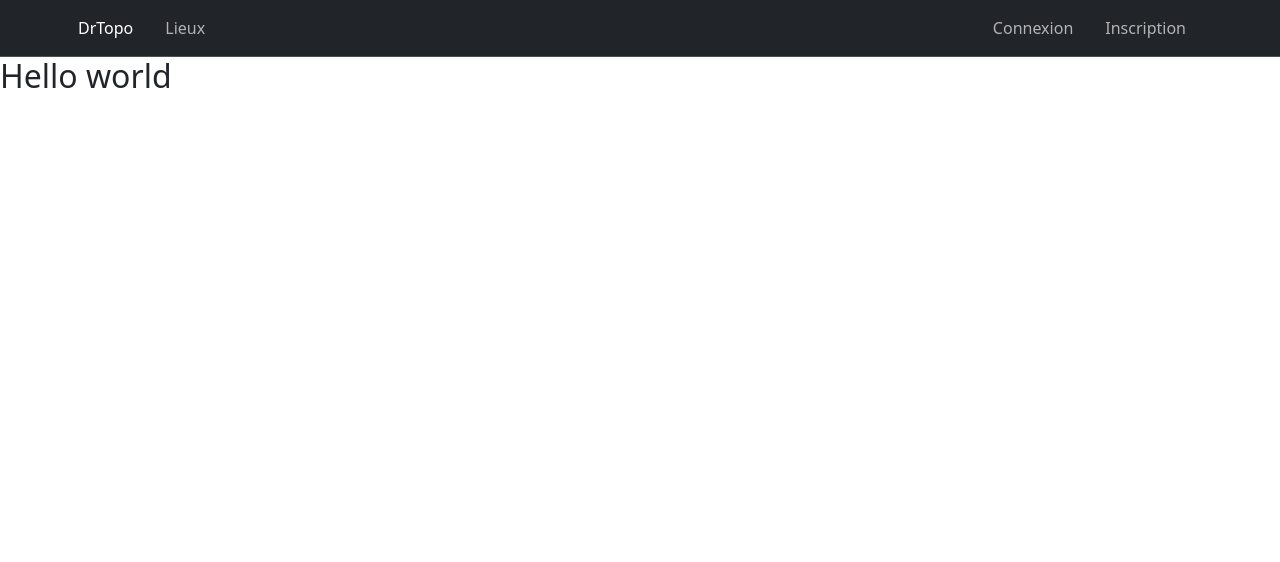
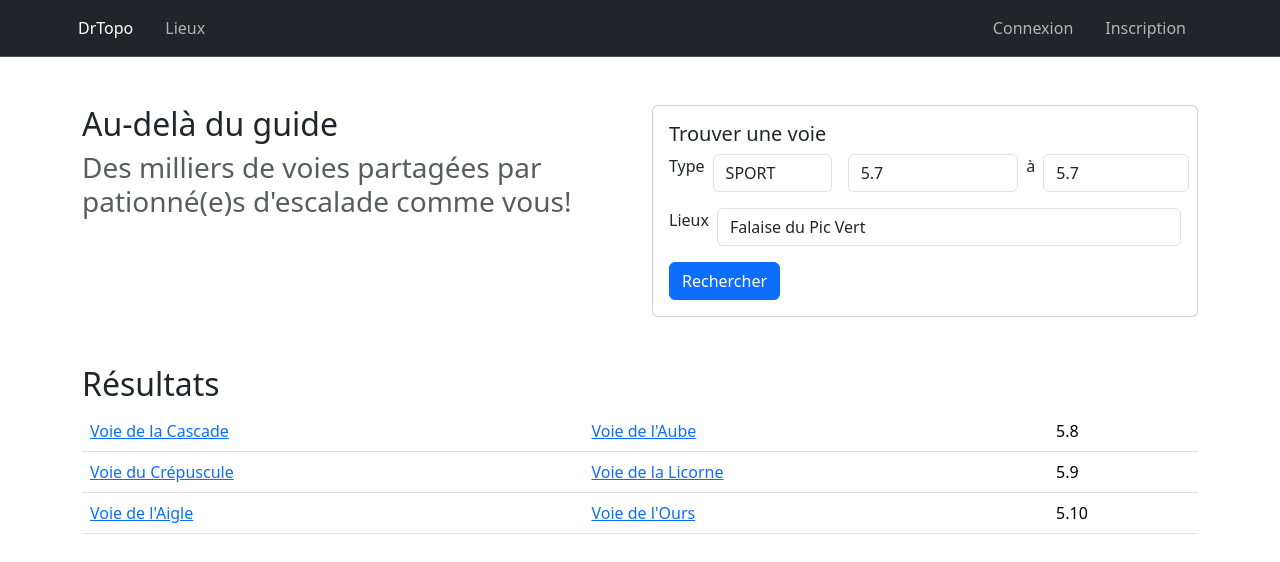
Before and after one commit to pierreolivierc/TP3_app_web, a Vue app in the folder tp3-h24-main/DrTopo/: page / in a window 1280 px wide. Shown: the top 562 px of the page. Built offline with nearby package versions, Linux system fonts and the light colour scheme.

Commit message:
page d'accueil nom dynamique

```diff
--- a/tp3-h24-main/DrTopo/src/views/IndexView.vue
+++ b/tp3-h24-main/DrTopo/src/views/IndexView.vue
@@ -1,13 +1,102 @@
+<template>
+  <div>
+    <!-- Partie du haut -->
+    <div class="container mt-5">
+      <div class="row">
+        <!-- Titre et sous-titre -->
+        <div class="col-md-6">
+          <h2>Au-delà du guide</h2>
+          <h3 class="text-muted">Des milliers de voies partagées par pationné(e)s d'escalade comme vous!</h3>
+        </div>
+        <!-- Card formulaire -->
+        <div class="col-md-6">
+          <div class="card">
+            <div class="card-body">
+              <h5 class="card-title">Trouver une voie</h5>
+              <form>
+                <div class="form-row d-flex">
+                  <!-- Selects -->
+                  <div class="form-group col-md-4 d-flex">
+                    <label for="type">Type</label>
+                    <select id="type" class="form-control mx-2">
+                      <option>SPORT</option>
+                      <option>TRAD</option>
+                      <option>TOPROPE</option>
+                    </select>
+                  </div>
+                  <div class="form-group col-md-4">
+                    <select id="difficultyMin" class="form-control mx-2">
+                      <option>5.7</option>
+                      <option>5.8</option>
+                      <option>5.9</option>
+                      <option>5.10</option>
+                      <option>5.11</option>
+                    </select>
+                  </div>
+                  <div class="form-group col-md-4 d-flex ms-2">
+                    <label for="difficultyMax" class="mx-2">à</label>
+                    <select id="difficultyMax" class="form-control">
+                      <option>5.7</option>
+                      <option>5.8</option>
+                      <option>5.9</option>
+                      <option>5.10</option>
+                      <option>5.11</option>
+                    </select>
+                  </div>
+                </div>
+                <div class="form-group d-flex my-3">
+                  <label for="location">Lieux</label>
+                  <select id="location" class="form-control ms-2">
+                    <option>Falaise du Pic Vert</option>
+                    <option>Grotte des Chimères</option>
+                    <option>Mur du Dragon</option>
+                    <option>Rocher du Griffon</option>
+                  </select>
+                </div>
+                <button type="submit" class="btn btn-primary">Rechercher</button>
+              </form>
+            </div>
+          </div>
+        </div>
+      </div>
+    </div>
+    <!-- Partie du bas -->
+    <div class="container mt-5">
+      <div class="row">
+        <div class="col-md-12">
+          <h2>Résultats</h2>
+          <table class="table">
+            <tbody>
+              <!-- Insérez vos données fictives ici -->
+              <tr>
+                <td><a href="">Voie de la Cascade</a></td>
+                <td><a href="">Voie de l'Aube</a></td>
+                <td>5.8</td>
+              </tr>
+              <tr>
+                <td><a href="">Voie du Crépuscule</a></td>
+                <td><a href="">Voie de la Licorne</a></td>
+                <td>5.9</td>
+              </tr>
+              <tr>
+                <td><a href="">Voie de l'Aigle</a></td>
+                <td><a href="">Voie de l'Ours</a></td>
+                <td>5.10</td>
+              </tr>
+            </tbody>
+          </table>
+        </div>
+      </div>
+    </div>
+  </div>
+</template>
+
 <script>
 export default {
   name: "IndexView"
 }
 </script>
 
-<template>
-<h2>Hello world</h2>
-</template>
-
 <style scoped>
-
+/* Ajoutez vos styles personnalisés ici */
 </style>
```
Also changed, not shown: 1 other file (tests, documents, lock files or other folders).
